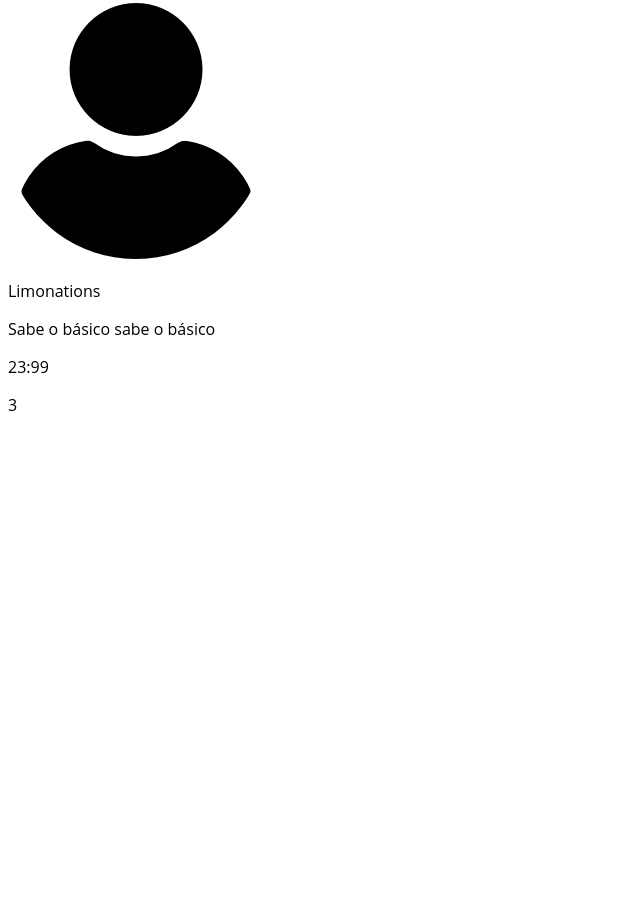
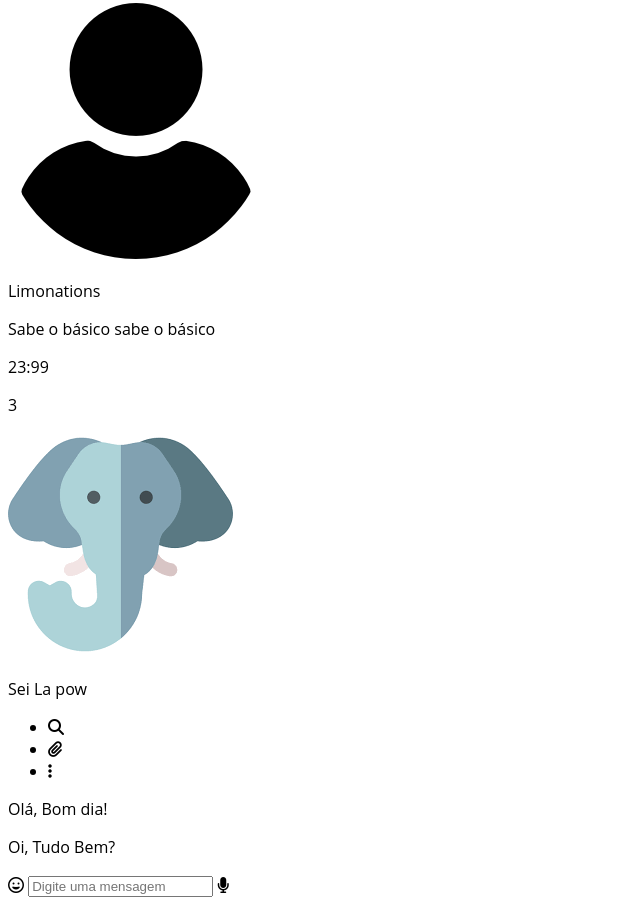
Before and after one commit to AdielsonMedeiros/wpp-web-clone, a plain HTML site: page index.html in a window 1280 px wide. Shown: the part 1292-2197 px from the top of the page, without its empty margins (0-640 px from the left). Before the commit the page ends 1724 px from the top, so only its background shows below. Drawn offline with Linux system fonts and the light colour scheme.

Commit message:
html completto

```diff
--- a/index.html
+++ b/index.html
@@ -81,7 +81,31 @@
             </div>
         </aside>
         <main class="chat-container">
+            <nav class="chat-navbar">
+                <div class="contactinfo-container">
+                    <img class="user-photo" src="img/download.png">
+                    <p class="user-name"> Sei La pow </p>
+                </div>
+                <ul class="chattools-container">
+                    <li><i class="fas fa-search"></i></li>
+                    <li><i class="fas fa-paperclip"></i></li>
+                    <li><i class="fas fa-ellipsis-v"></i></li>
+                </ul>
+            </nav>
+            <div class="messages-container">
+                <div class="bg-image"></div>
+                <div class="chat-messages">
+                    <p class="guest-message">Olá, Bom dia!</p>
+                    <p class="user-message">Oi, Tudo Bem?</p>
+                </div>
+            </div>
+            <div class="sendmessage-container">
+                <i class="far fa-grin"></i>
+                <input type="text" name="message" class="userinput"
+                placeholder="Digite uma mensagem">
+                <i class="fas fa-microphone"></i>
 
+            </div>
         </main>
     </div>
 </body>
```
